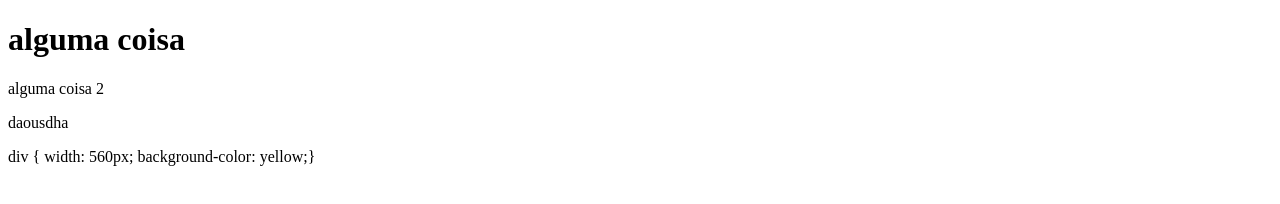
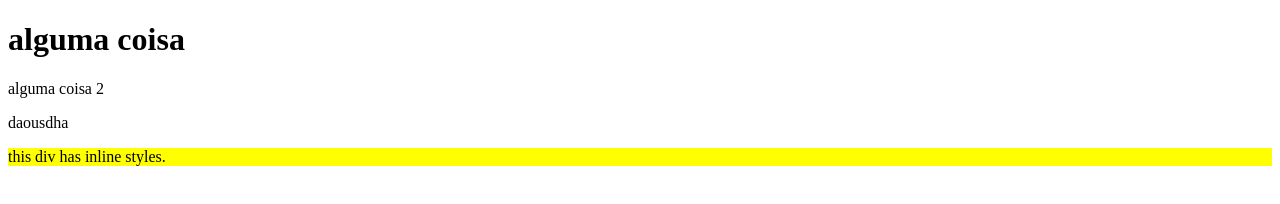
Before and after one commit to GAlmeida-tech/Atividade-dia-22-10, a plain HTML site: page index.html in a window 1280 px wide. Drawn offline with Linux system fonts and the light colour scheme.

Commit message:
DIIIIIIIIIIIIIIIVVVVVVVVVVVVVV

```diff
--- a/index.html
+++ b/index.html
@@ -8,12 +8,8 @@
 <body>
 <div> <h1> alguma coisa</h1>
 <p>alguma coisa 2</p>
-<p>daousdha</p>
-</div>
-
-div {
-    width: 560px;
-background-color: yellow;}
+<p>daousdha</p> </div>
+<div style= "background-color: yellow; color: black;"> this div has inline styles. </div>
 
 
 </body>
```
